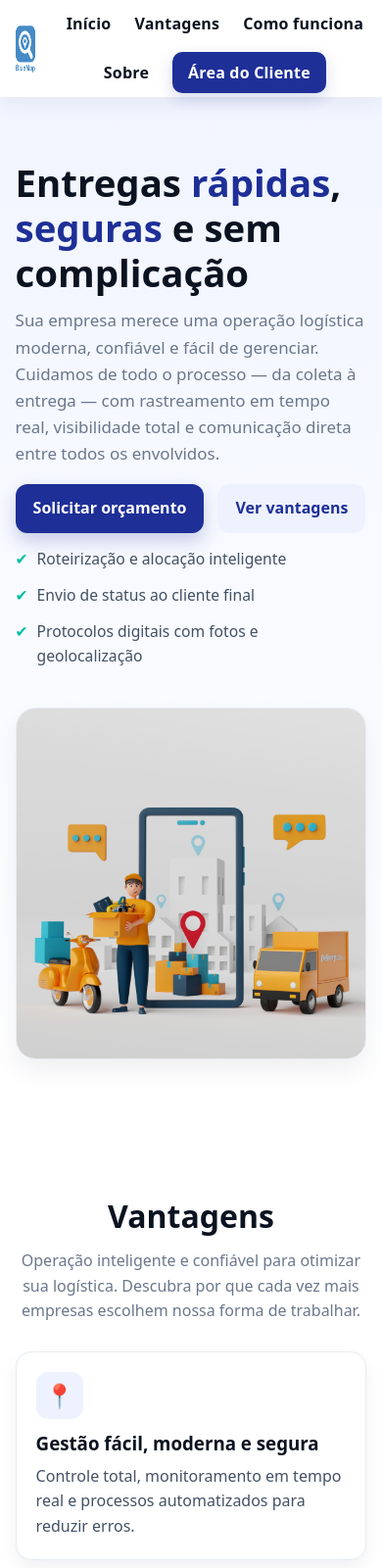
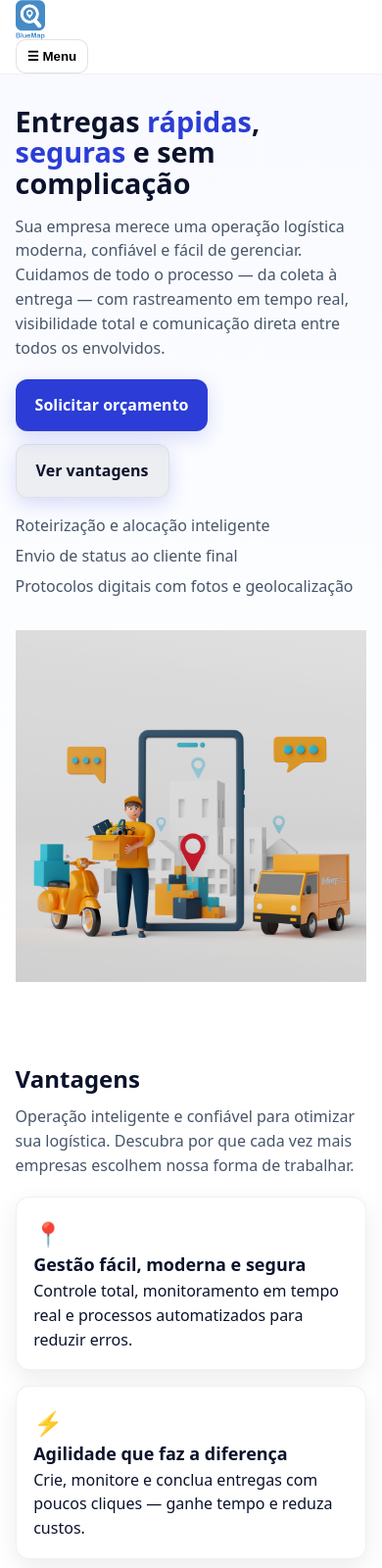
Before and after one commit to KelvinAnchieta10/sitecliente.github.io, a plain HTML site: page index.html in a window 390 px wide. Shown: the top 1600 px of the page at 98% size. Drawn offline with Linux system fonts and the light colour scheme.

Commit message:
Responsivo

```diff
--- a/index.html
+++ b/index.html
@@ -1,12 +1,14 @@
 <!DOCTYPE html>
 <html lang="pt-br">
+
 <head>
   <meta charset="UTF-8" />
   <meta name="viewport" content="width=device-width, initial-scale=1" />
   <title>Entregas rápidas, seguras e sem complicação</title>
 
   <!-- SEO básico -->
-  <meta name="description" content="Operação de entregas moderna com rastreamento em tempo real, protocolos digitais e comunicação eficiente com o destinatário.">
+  <meta name="description"
+    content="Operação de entregas moderna com rastreamento em tempo real, protocolos digitais e comunicação eficiente com o destinatário.">
   <meta name="keywords" content="logística, entregas, rastreamento, motoboy, transportadora, last mile">
 
   <!-- CSS principal -->
@@ -15,6 +17,16 @@
   <!-- Favicon e logo do cliente: substitua o arquivo abaixo -->
   <!-- <link rel="icon" href="./imagens/Logo com Bluemap.png" type="logo" /> -->
 </head>
+
+<script>
+  const btn = document.querySelector('.menu-toggle');
+  const list = document.getElementById('nav');
+  btn?.addEventListener('click', () => {
+    const opened = list.classList.toggle('open');
+    btn.setAttribute('aria-expanded', opened ? 'true' : 'false');
+  });
+</script>
+
 <body>
   <!-- ===== NAVBAR ===== -->
   <header class="header">
@@ -22,14 +34,19 @@
       <a href="#inicio" class="logo" aria-label="Página inicial">
         <!-- Troque por ./imagens/logo-cliente.png -->
         <img src="./imagens/Logo com Bluemap.png" alt="Logo da empresa">
+        <button class="menu-toggle" aria-expanded="false" aria-controls="nav">☰ Menu</button>
       </a>
       <ul class="nav-links">
         <li><a href="#inicio">Início</a></li>
         <li><a href="#vantagens">Vantagens</a></li>
         <li><a href="#como-funciona">Como funciona</a></li>
         <li><a href="#sobre">Sobre</a></li>
-        <li><a class="btn-login" href="https://solicitacao.bluemap.com.br/?chave=ruQlYErGg3HuXMNceBTy7pO1PIg61TBUc9QezirQZ24="target="_blank">Área do Cliente</a></li>
-      </ul>
+        <li><a class="btn-login"
+            href="https://solicitacao.bluemap.com.br/?chave=ruQlYErGg3HuXMNceBTy7pO1PIg61TBUc9QezirQZ24="
+            target="_blank">Área do Cliente</a></li>
+        <ul id="nav" class="nav-links">
+          ...
+        </ul>
     </nav>
   </header>
 
@@ -44,7 +61,8 @@
           visibilidade total e comunicação direta entre todos os envolvidos.
         </p>
         <div class="hero-ctas">
-          <a class="btn-primary" href="https://solicitacao.bluemap.com.br/solicitacao/"target="_blank">Solicitar orçamento</a>
+          <a class="btn-primary" href="https://solicitacao.bluemap.com.br/solicitacao/" target="_blank">Solicitar
+            orçamento</a>
           <a class="btn-secondary" href="#vantagens">Ver vantagens</a>
         </div>
         <ul class="hero-bullets">
@@ -175,9 +193,12 @@
       <p>Fale com a nossa equipe e veja na prática como podemos ajudar.</p>
       <div class="cta-actions">
         <!-- Ajuste o telefone e WhatsApp do cliente -->
-        <a class="btn-primary" href="https://wa.me/5511940830987?text=Olá, quero saber mais sobre o sistema Bluemap
-" target="_blank" rel="noopener">Chamar no WhatsApp</a>
-        <a class="btn-secondary" href="mailto:comercial@bluemap.com.br">Enviar e-mail</a>
+        <a class="btn-primary"
+          href="https://wa.me/5511940830987?text=Ol%C3%A1%2C%20quero%20saber%20mais%20sobre%20o%20sistema%20Bluemap"
+          target="_blank" rel="noopener">
+          Chamar no WhatsApp
+        </a>
+
       </div>
     </div>
   </section>
@@ -189,4 +210,5 @@
     </div>
   </footer>
 </body>
+
 </html>
--- a/styles.css
+++ b/styles.css
@@ -1,110 +1,198 @@
-/* ===== Paleta do cliente (troque as cores aqui) ===== */
+/* ============= RESET + BASE ============= */
+* { box-sizing: border-box; margin: 0; padding: 0; }
+img { max-width: 100%; height: auto; display: block; }
+ul { list-style: none; }
+a { color: inherit; text-decoration: none; }
+
 :root{
-  --brand:#1e2f97;
-  --brand-dark:#0d2a75;
-  --ink:#0b1220;
-  --text:#435164;
-  --muted:#6b778c;
-  --bg:#f7f9fc;
+  --bg:#0f172a;            /* fundo hero/rodapé (slate-900) */
+  --bg-soft:#0b122b0f;     /* cards/realce */
+  --text:#0b122b;          /* texto base */
+  --muted:#475569;         /* texto secundário */
+  --primary:#2b3dd6;       /* azul do botão */
+  --primary-700:#1f2fb7;   /* hover */
   --white:#ffffff;
-  --card:#ffffff;
-  --line:#e7ecf3;
-  --accent:#00bfa6;
+  --radius:14px;
+  --shadow:0 8px 24px rgba(0,0,0,.08);
 }
 
-/* ===== Base ===== */
-*{margin:0;padding:0;box-sizing:border-box}
-html,body{height:100%}
+/* Tipografia fluida */
+html{ font-size: 16px; }
 body{
-  font-family:Poppins,system-ui,-apple-system,Segoe UI,Roboto,Arial,Helvetica,sans-serif;
-  color:var(--text); background:var(--bg); line-height:1.6;
-  -webkit-font-smoothing:antialiased; text-rendering:optimizeLegibility;
+  font-family: system-ui, -apple-system, "Segoe UI", Roboto, Inter, Arial, sans-serif;
+  color: var(--text);
+  background: #fff;
+  line-height: 1.55;
 }
-img{max-width:100%;display:block}
-.container{width:92%;max-width:1200px;margin:0 auto}
 
-/* ===== Navbar ===== */
-.header{position:sticky;top:0;z-index:1000;background:var(--white);box-shadow:0 6px 20px rgba(10,22,50,.06)}
-.navbar{display:flex;align-items:center;justify-content:space-between;gap:28px;padding:12px 0}
-.logo img{height:48px;width:auto}
-.nav-links{list-style:none;display:flex;align-items:center;gap:24px}
-.nav-links a{color:var(--ink);text-decoration:none;font-weight:600;letter-spacing:.2px}
-.nav-links a:hover{color:var(--brand)}
-.btn-login{background:var(--brand);color:#fff !important;padding:10px 16px;border-radius:10px;font-weight:700;box-shadow:0 6px 16px rgba(30,47,151,.18)}
-.btn-login:hover{background:var(--brand-dark)}
+/* Helpers */
+.container{
+  width: min(1120px, 92vw);
+  margin-inline: auto;
+}
 
-/* ===== Hero ===== */
-.hero{background:linear-gradient(180deg,#f1f5ff 0%,#fff 100%)}
-.hero-grid{display:grid;grid-template-columns:1.15fr .85fr;gap:40px;align-items:center;padding:64px 0}
-.hero-text h1{font-size:2.4rem;color:var(--ink);line-height:1.2}
-.hero-text h1 span{color:var(--brand)}
-.hero-text p{margin-top:12px;color:var(--muted);font-size:1.06rem}
-.hero-ctas{display:flex;gap:14px;margin-top:18px}
-.btn-primary,.btn-secondary{display:inline-block;padding:12px 18px;border-radius:12px;font-weight:700;text-decoration:none}
-.btn-primary{background:var(--brand);color:#fff;box-shadow:0 8px 18px rgba(30,47,151,.22)}
-.btn-primary:hover{background:var(--brand-dark)}
-.btn-secondary{background:#eef2ff;color:var(--brand)}
-.btn-secondary:hover{filter:brightness(.98)}
-.hero-bullets{display:flex;flex-wrap:wrap;gap:12px;margin-top:14px;color:var(--text);font-size:.98rem}
-.hero-bullets li{list-style: none; padding-left:22px; position:relative}
-.hero-bullets li::before{content:"✔";position:absolute;left:0;color:var(--accent)}
-.hero-media{border-radius:20px;overflow:hidden;border:1px solid var(--line);box-shadow:0 12px 24px rgba(10,22,50,.06)}
+h1{ font-weight: 800; line-height: 1.1; font-size: clamp(1.8rem, 3vw + 1rem, 3rem); }
+h2{ font-weight: 800; margin-bottom: .5rem; font-size: clamp(1.5rem, 1.4vw + 1rem, 2rem); }
+h3{ font-weight: 700; font-size: 1.125rem; }
+.subtitle{ color: var(--muted); margin-bottom: 1.25rem; }
 
-/* ===== Vantagens ===== */
-.vantagens{padding:70px 0;background:#fff}
-.vantagens h2{font-size:2rem;color:var(--ink);text-align:center}
-.vantagens .subtitle{text-align:center;max-width:760px;margin:8px auto 28px;color:var(--muted)}
-.cards{display:grid;grid-template-columns:repeat(3,1fr);gap:22px}
-.card{background:var(--card);border:1px solid var(--line);border-radius:16px;padding:20px;box-shadow:0 8px 18px rgba(10,22,50,.06);transition:.2s}
-.card:hover{transform:translateY(-4px);box-shadow:0 14px 26px rgba(10,22,50,.08)}
-.card-icon{width:48px;height:48px;border-radius:12px;background:#eef2ff;display:grid;place-items:center;font-size:24px;color:var(--brand);margin-bottom:10px}
-.card h3{color:var(--ink);margin-bottom:6px}
+.btn-primary, .btn-secondary, .btn-login{
+  display: inline-flex; align-items: center; justify-content: center;
+  gap: .5rem; padding: .875rem 1.25rem; border-radius: 12px; font-weight: 700;
+  transition: transform .06s ease, box-shadow .2s ease, background .2s ease;
+  box-shadow: 0 6px 20px rgba(43,61,214,.18);
+}
+.btn-primary{ background: var(--primary); color: var(--white); }
+.btn-primary:hover{ background: var(--primary-700); transform: translateY(-1px); }
+.btn-secondary{
+  background: var(--bg-soft); color: var(--text); border: 1px solid rgba(0,0,0,.06);
+}
+.btn-secondary:hover{ background: rgba(43,61,214,.08); }
 
-/* ===== Steps ===== */
-.steps{background:var(--bg);padding:70px 0}
-.steps h2{text-align:center;color:var(--ink);font-size:2rem;margin-bottom:22px}
-.steps-grid{display:grid;grid-template-columns:repeat(4,1fr);gap:18px}
-.step{background:#fff;border:1px solid var(--line);border-radius:16px;padding:18px;box-shadow:0 8px 18px rgba(10,22,50,.06)}
-.step-num{display:inline-grid;place-items:center;width:36px;height:36px;border-radius:10px;background:#eef2ff;color:var(--brand);font-weight:800;margin-bottom:10px}
+/* ============= HEADER / NAV ============= */
+.header{
+  position: sticky; top: 0; z-index: 50; background: #fff; border-bottom: 1px solid rgba(15,23,42,.06);
+  backdrop-filter: saturate(160%) blur(6px);
+}
+.navbar{
+  display: flex; align-items: center; justify-content: space-between;
+  min-height: 72px; gap: 1rem;
+}
+.logo img{ height: 40px; width: auto; }
 
-/* ===== Galeria ===== */
-.galeria{background:#fff;padding:70px 0}
-.galeria h2{text-align:center;color:var(--ink);font-size:2rem}
-.galeria .subtitle{text-align:center;color:var(--muted);margin:8px auto 28px}
-.gallery-grid{display:grid;grid-template-columns:repeat(4,1fr);gap:18px}
-.gallery-card{border:1px solid var(--line);border-radius:16px;overflow:hidden;background:#fff;box-shadow:0 8px 18px rgba(10,22,50,.06)}
-.gallery-card img{aspect-ratio:1/1;object-fit:cover}
-.gallery-card figcaption{padding:10px 12px;color:var(--muted);font-size:.95rem}
+.nav-links{
+  display: flex; align-items: center; gap: 1rem;
+}
+.nav-links a{ padding: .6rem .8rem; border-radius: 10px; color: var(--text); }
+.nav-links a:hover{ background: rgba(15,23,42,.06); }
+.btn-login{ background: var(--primary); color: #fff; }
+.btn-login:hover{ background: var(--primary-700); }
 
-/* ===== Sobre ===== */
-.sobre{background:#fff;padding:70px 0}
-.sobre-grid{display:grid;grid-template-columns:1.1fr .9fr;gap:28px;align-items:center}
-.sobre-texto h2{font-size:2rem;color:var(--ink);margin-bottom:10px}
-.sobre-texto p{color:var(--text)}
-.sobre-img{border-radius:16px;border:1px solid var(--line);box-shadow:0 12px 24px rgba(10,22,50,.06)}
+/* Botão do menu (aparece só no mobile) */
+.menu-toggle{
+  display: none;
+  border: 1px solid rgba(15,23,42,.12);
+  background: #fff;
+  padding: .55rem .7rem;
+  border-radius: 10px;
+  font-weight: 700;
+}
 
-/* ===== CTA final ===== */
-.cta-final{background:linear-gradient(90deg,#eef2ff 0,#fff 100%);padding:70px 0}
-.cta-box{background:#fff;border:1px solid var(--line);border-radius:20px;padding:28px;text-align:center;box-shadow:0 14px 26px rgba(10,22,50,.08)}
-.cta-box h2{color:var(--ink);font-size:1.8rem}
-.cta-box p{color:var(--muted);margin:6px 0 14px}
-.cta-actions{display:flex;gap:12px;justify-content:center;flex-wrap:wrap}
+/* ============= HERO ============= */
+.hero{
+  background: linear-gradient(180deg, #f8faff 0%, #ffffff 100%);
+  padding: clamp(2rem, 5vw, 5rem) 0;
+}
+.hero-grid{
+  display: grid;
+  grid-template-columns: 1.2fr .8fr;
+  align-items: center;
+  gap: 2rem;
+}
+.hero-text p{ color: var(--muted); margin: 1rem 0 1.25rem; }
+.hero-text span{ color: var(--primary); }
+.hero-ctas{ display: flex; gap: .8rem; flex-wrap: wrap; margin-bottom: 1rem; }
+.hero-bullets{ color: var(--muted); display: grid; gap: .4rem; }
 
-/* ===== Rodapé ===== */
-.rodape{background:var(--brand);color:#fff;text-align:center;padding:18px 0;margin-top:10px}
+/* ============= CARDS (Vantagens) ============= */
+.vantagens{ padding: 3rem 0; }
+.cards{
+  margin-top: 1rem;
+  display: grid;
+  grid-template-columns: repeat(3, 1fr);
+  gap: 1rem;
+}
+.card{
+  background: #fff; border: 1px solid rgba(15,23,42,.06);
+  border-radius: var(--radius); padding: 1.1rem; box-shadow: var(--shadow);
+}
+.card-icon{ font-size: 1.5rem; }
 
-/* ===== Responsivo ===== */
-@media (max-width: 1100px){
-  .hero-grid{grid-template-columns:1fr}
-  .gallery-grid{grid-template-columns:repeat(3,1fr)}
-  .sobre-grid{grid-template-columns:1fr}
+/* ============= COMO FUNCIONA ============= */
+.steps{ padding: 3rem 0; background: #fafbff; }
+.steps-grid{
+  display: grid; grid-template-columns: repeat(4, 1fr);
+  gap: 1rem; margin-top: 1rem;
 }
-@media (max-width: 860px){
-  .nav-links{flex-wrap:wrap;justify-content:center}
-  .cards{grid-template-columns:repeat(2,1fr)}
-  .steps-grid{grid-template-columns:repeat(2,1fr)}
+.step{
+  background: #fff; border: 1px solid rgba(15,23,42,.06);
+  border-radius: var(--radius); padding: 1rem; box-shadow: var(--shadow);
 }
-@media (max-width: 640px){
-  .cards,.gallery-grid{grid-template-columns:1fr}
-  .steps-grid{grid-template-columns:1fr}
+.step-num{
+  display: inline-grid; place-content: center;
+  width: 32px; height: 32px; border-radius: 999px; margin-bottom: .5rem;
+  background: var(--primary); color: #fff; font-weight: 800;
 }
+
+/* ============= GALERIA ============= */
+.galeria{ padding: 3rem 0; }
+.gallery-grid{
+  margin-top: 1rem; display: grid; gap: 1rem;
+  grid-template-columns: repeat(4, 1fr);
+}
+.gallery-card{
+  background: #fff; border: 1px solid rgba(15,23,42,.06);
+  border-radius: var(--radius); overflow: hidden; box-shadow: var(--shadow);
+}
+.gallery-card figcaption{ padding: .75rem 1rem; color: var(--muted); }
+
+/* ============= SOBRE ============= */
+.sobre{ padding: 3rem 0; background: #fafbff; }
+.sobre-grid{
+  display: grid; grid-template-columns: 1fr 1fr; gap: 2rem; align-items: center;
+}
+.sobre-texto p{ color: var(--muted); margin-top: .5rem; }
+.sobre-img{ border-radius: var(--radius); box-shadow: var(--shadow); }
+
+/* ============= CTA FINAL ============= */
+.cta-final{ padding: 3rem 0; }
+.cta-box{
+  background: linear-gradient(180deg, #f5f7ff 0%, #ffffff 100%);
+  border: 1px solid rgba(15,23,42,.06);
+  border-radius: 18px; padding: 2rem; box-shadow: 0 30px 70px rgba(43,61,214,.12);
+  text-align: center;
+}
+.cta-box p{ color: var(--muted); margin: .5rem 0 1rem; }
+.cta-actions{ display: flex; gap: .8rem; justify-content: center; flex-wrap: wrap; }
+
+/* ============= RODAPÉ ============= */
+.rodape{ padding: 2rem 0; background: var(--bg); color: #cbd5e1; text-align: center; }
+.rodape .container{ display: grid; place-items: center; }
+
+/* ============= BREAKPOINTS ============= */
+
+/* <= 1024px: grids em 2 colunas */
+@media (max-width: 1024px){
+  .hero-grid{ grid-template-columns: 1fr 1fr; }
+  .cards{ grid-template-columns: repeat(2, 1fr); }
+  .steps-grid{ grid-template-columns: repeat(2, 1fr); }
+  .gallery-grid{ grid-template-columns: repeat(2, 1fr); }
+}
+
+/* <= 768px: layout 1 coluna e menu mobile */
+@media (max-width: 768px){
+  .menu-toggle{ display: inline-flex; }
+  .nav-links{
+    position: absolute; right: 0; left: 0; top: 72px;
+    background: #fff; border-bottom: 1px solid rgba(15,23,42,.06);
+    padding: .75rem; display: none; flex-direction: column; gap: .25rem;
+  }
+  .nav-links.open{ display: flex; }
+  .nav-links a{ width: 100%; padding: .9rem 1rem; border-radius: 10px; }
+  .btn-login{ width: 100%; text-align: center; }
+
+  .hero-grid{ grid-template-columns: 1fr; text-align: left; }
+  .hero-ctas{ justify-content: flex-start; }
+  .cta-actions .btn-primary, .cta-actions .btn-secondary{ width: 100%; }
+
+  .cards{ grid-template-columns: 1fr; }
+  .steps-grid{ grid-template-columns: 1fr; }
+  .sobre-grid{ grid-template-columns: 1fr; }
+  .gallery-grid{ grid-template-columns: 1fr; }
+  .cta-box{ text-align: left; }
+}
+
+/* Pequenas melhorias de toque/rolagem */
+@media (hover:hover){
+  a:hover{ text-decoration: none; }
+}
```
